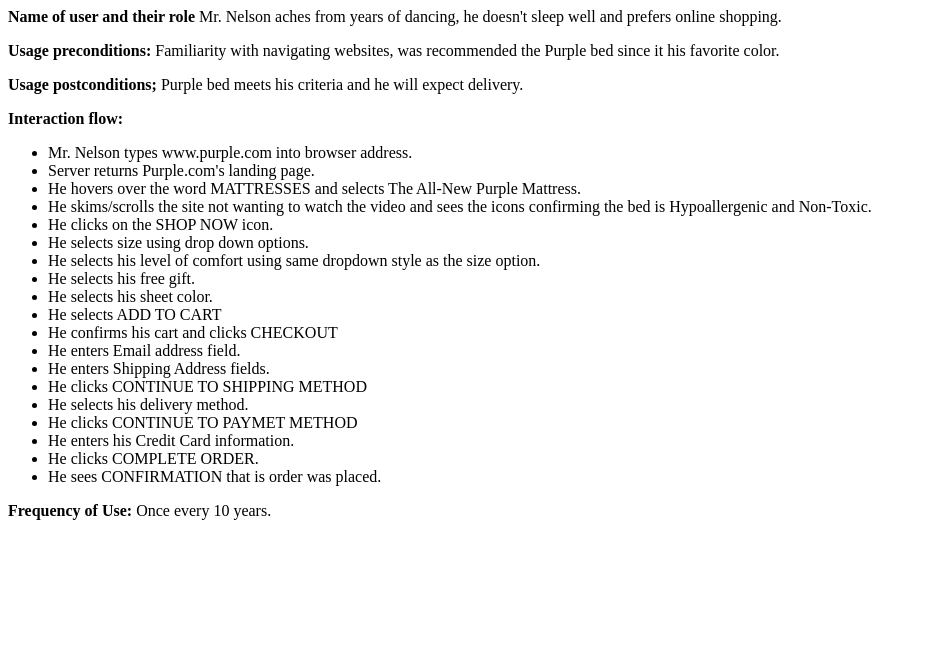
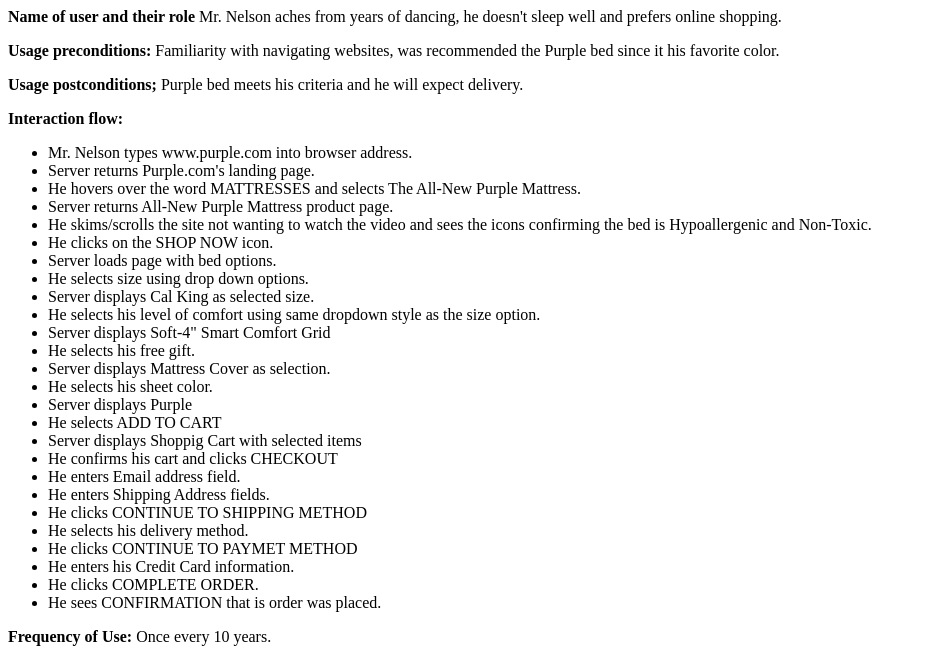
Before and after one commit to 44chacha44/data-design, a PHP site: page /use-case.php in a window 1280 px wide. Shown: the part 173-835 px from the top of the page, without its empty margins (0-926 px from the left). Before the commit the page ends 693 px from the top, so only its background shows below. Run offline with PHP 8.4, Linux system fonts and the light colour scheme.

Commit message:
added server responses to interaction

```diff
--- a/epic/use-case.php
+++ b/epic/use-case.php
@@ -14,14 +14,22 @@
 		<li>Mr. Nelson types www.purple.com into browser address.</li>
 		<li>Server returns Purple.com's landing page.</li>
 		<li>He hovers over the word MATTRESSES and selects The All-New Purple Mattress.</li>
+		<li>Server returns All-New Purple Mattress product page.</li>
 		<li>He skims/scrolls the site not wanting to watch the video and sees the icons confirming the bed is Hypoallergenic and Non-Toxic.</li>
 		<li>He clicks on the SHOP NOW icon.</li>
+		<li>Server loads page with bed options.</li>
 		<li>He selects size using drop down options.</li>
+		<li>Server displays Cal King as selected size.</li>
 		<li>He selects his level of comfort using same dropdown style as the size option.</li>
+		<li>Server displays Soft-4" Smart Comfort Grid</li>
 		<li>He selects his free gift.</li>
+		<li>Server displays Mattress Cover as selection.</li>
 		<li>He selects his sheet color.</li>
+		<li>Server displays Purple</li>
 		<li>He selects ADD TO CART</li>
+		<li>Server displays Shoppig Cart with selected items</li>
 		<li>He confirms his cart and clicks CHECKOUT</li>
+
 		<li>He enters Email address field.</li>
 		<li>He enters Shipping Address fields.</li>
 		<li>He clicks CONTINUE TO SHIPPING METHOD</li>
```
